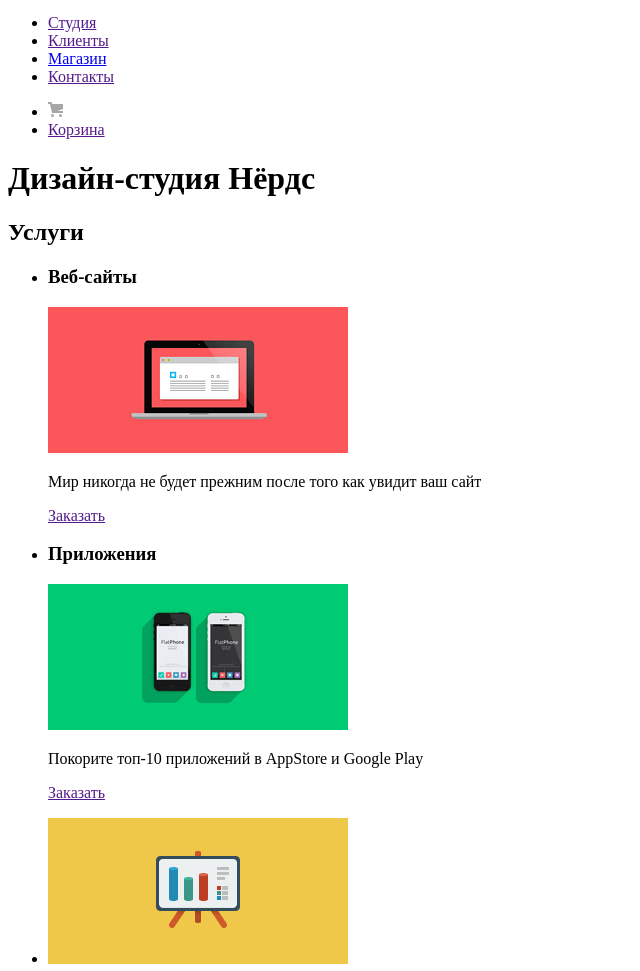
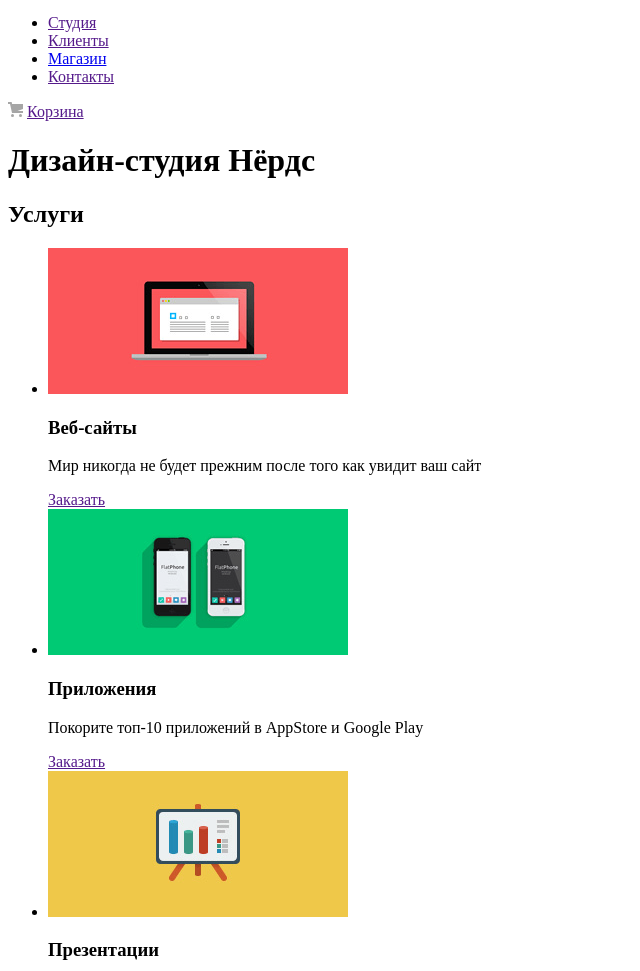
Before and after one commit to IL1987/843345-nerds-25, a plain HTML site: page index.html in a window 1280 px wide. Shown: the part 79-1050 px from the top of the page, without its empty margins (0-640 px from the left). Drawn offline with Linux system fonts and the light colour scheme.

Commit message:
Исправил замечания 3-го задания

```diff
--- a/index.html
+++ b/index.html
@@ -16,10 +16,10 @@
           <li><a href="catalog.html">Магазин</a></li>
           <li><a href="">Контакты</a></li>
         </ul>
-        <ul class="basket">
-          <li><img src="img/basket-icon.svg" alt="Корзина"></li>
-          <li class="basket-link"><a href="">Корзина</a></li>
-        </ul>
+        <div class="basket">
+          <img src="img/basket-icon.svg" alt="Корзина">
+          <a class="basket-link" href="">Корзина</a>
+        </div>
       </nav>
     </header>
     <main>
@@ -28,19 +28,19 @@
         <h2 class="visually-hidden">Услуги</h1>
           <ul class="services-list">
             <li class="services-item">
+              <img src="img/illustration-1.png" width="300" height="146" alt="веб-сайты">
               <h3>Веб-сайты</h3>
-              <p><img src="img/illustration-1.png" width="300" height="146" alt="веб-сайты"></p>
               <p>Мир никогда не будет прежним после того как увидит ваш сайт</p>
               <a class="button" href="">Заказать</a>
             </li>
             <li class="services-item">
+              <img src="img/illustration-2.png" width="300" height="146" alt="приложения">
               <h3>Приложения</h3>
-              <p><img src="img/illustration-2.png" width="300" height="146" alt="приложения"></p>
               <p>Покорите топ-10 приложений в AppStore и Google Play</p>
               <a class="button" href="">Заказать</a>
             </li>
             <li class="services-item">
-              <p><img src="img/illustration-3.png" width="300" height="146" alt="презентации"></p>
+              <img src="img/illustration-3.png" width="300" height="146" alt="презентации">
               <h3>Презентации</h3>
               <p>Вы даже не подозреваете, насколько вы изумительны</p>
               <a class="button" href="">Заказать</a>
@@ -58,7 +58,6 @@
       </div>
       <b>Давайте дружить, это выгодно!</b>
       <p>Скидка 10% для друзей из социальных сетей.</p>
-    </div>
   </footer>
 </body>
 </html>
```
Also changed, not shown: catalog.html (+4 -17 lines).
